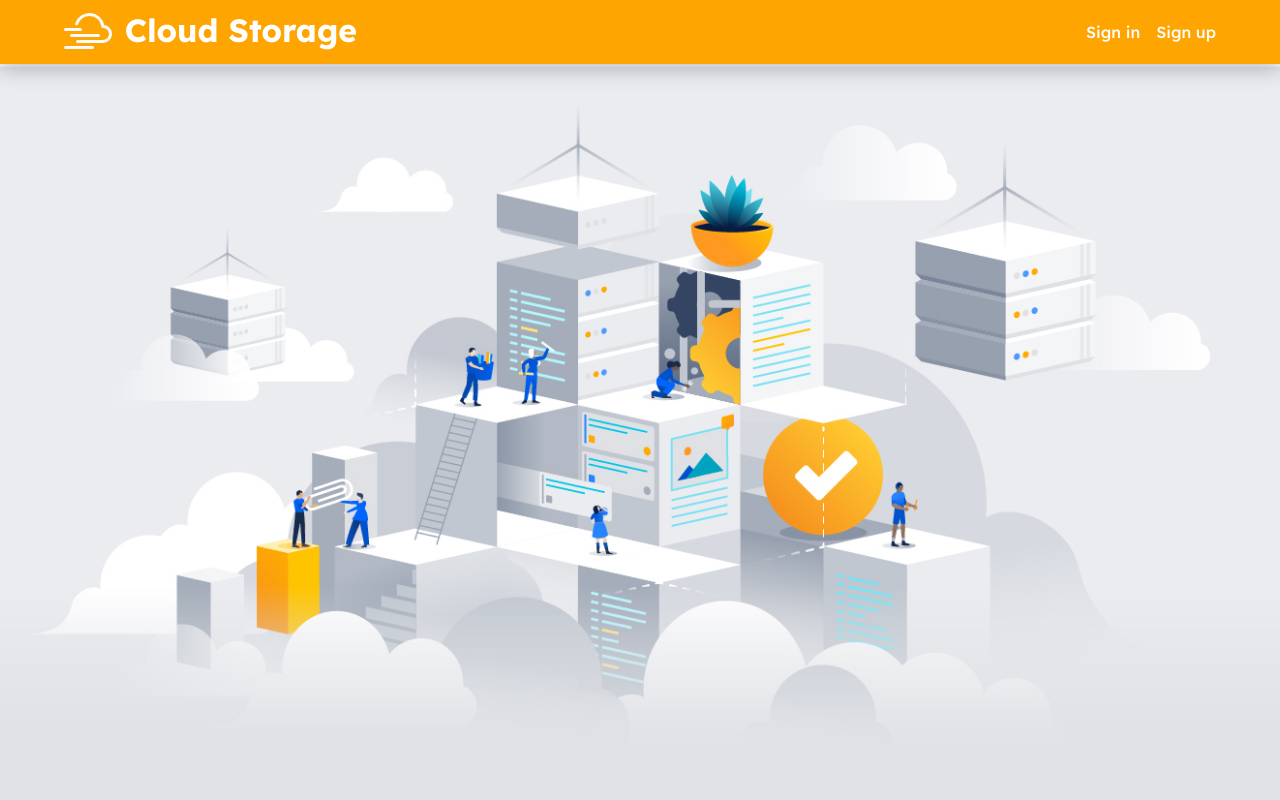
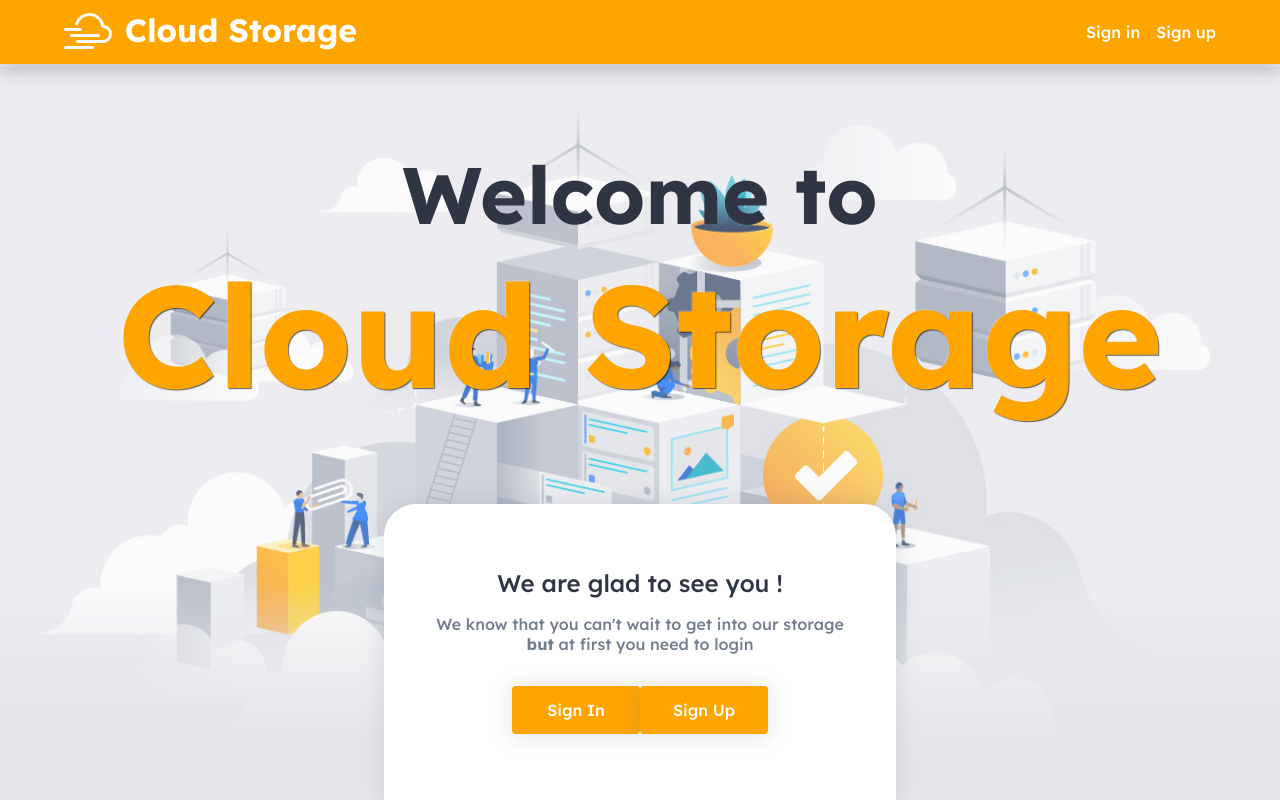
Before and after one commit to sergeimurin29/Cloud-Storage, a React (Create React App) app in the folder client/: page / in a window 1280 px wide. Built offline with nearby package versions, Linux system fonts and the light colour scheme.

Commit message:
Home page

```diff
--- a/client/src/App.css
+++ b/client/src/App.css
@@ -57,7 +57,7 @@ img {
 
 
     --color-background-main: #f1f2f6;
-    --color-background-container: #ffffff;
+    --color-background-container: rgb(255, 255, 255);
     --color-background-navbar: #ffa502;
 
     --color-link-main: #ffa502;
--- a/client/src/animations.css
+++ b/client/src/animations.css
@@ -61,3 +61,36 @@
         transform-origin: 100% 0%;
     }
 }
+
+
+.focus-in-expand {
+    -webkit-animation: focus-in-expand 0.8s cubic-bezier(0.250, 0.460, 0.450, 0.940) both;
+    animation: focus-in-expand 0.8s cubic-bezier(0.250, 0.460, 0.450, 0.940) both;
+}
+
+@-webkit-keyframes focus-in-expand {
+    0% {
+        letter-spacing: -0.5em;
+        -webkit-filter: blur(12px);
+        filter: blur(12px);
+        opacity: 0;
+    }
+    100% {
+        -webkit-filter: blur(0px);
+        filter: blur(0px);
+        opacity: 1;
+    }
+}
+@keyframes focus-in-expand {
+    0% {
+        letter-spacing: -0.5em;
+        -webkit-filter: blur(12px);
+        filter: blur(12px);
+        opacity: 0;
+    }
+    100% {
+        -webkit-filter: blur(0px);
+        filter: blur(0px);
+        opacity: 1;
+    }
+}
--- a/client/src/components/pages/home/Home.js
+++ b/client/src/components/pages/home/Home.js
@@ -1,10 +1,45 @@
 import React from 'react';
+import {useSelector} from "react-redux";
+import {Link} from "react-router-dom";
+
 import homeImage from "../../../assets/home-image.jpeg";
+import "./home.css";
 
 const Home = () => {
+    const user = useSelector(state => state.user.currentUser);
+    const isAuth = useSelector(state => state.user.isAuth);
     return (
         <div className={"home-page"}>
-            <img src={homeImage} alt={"Cloud Storage home page"}/>
+            <img src={homeImage} style={{opacity: "0.7"}} alt={"Cloud Storage home page"}/>
+            <div className="home-hello-container">
+                <div className={"h1-welcome"}>Welcome to</div>
+                <div className={"h1-cloud focus-in-expand"}>Cloud Storage</div>
+            </div>
+            <div className="home-navigate-container shadow">
+                <div className={"home-navigate-container-header"}>
+                    We are glad to see you {user.email ? user.email.split("@")[0] : ""}!
+                </div>
+                <div className={"words"}>
+                    {!user.email && <>We know that you can't wait to get into our storage <b>but</b> at first you need
+                        to login</>}
+                    {user.email && <>You are already logged in and can use our storage if of course you have no space
+                        left. We're kidding! There is enough space for everyone.</>}
+
+                </div>
+                <div className={"footer"}>
+                    {!isAuth &&
+                        <>
+                            <Link to={"sign-in"} className={"btn"}>Sign In</Link>
+                            <Link to={"sign-up"} className={"btn"}>Sign Up</Link>
+                        </>
+                    }
+                    {isAuth &&
+                        <>
+                            <Link to={"storage"} className={"btn"}>To Storage</Link>
+                        </>
+                    }
+                </div>
+            </div>
         </div>
     );
 };
--- /dev/null
+++ b/client/src/components/pages/home/home.css
@@ -0,0 +1,67 @@
+.home-hello-container {
+    position: absolute;
+    height: calc(100vh - var(--height-navbar) - 20vh);
+    width: 100vw;
+    top: 0;
+    display: flex;
+    justify-content: start;
+    align-items: center;
+    flex-direction: column;
+}
+
+.h1-welcome {
+    display: inline-block;
+    padding: 0;
+    margin-top: 10vh;
+    font-size: 5rem;
+    font-weight: bold;
+}
+
+.h1-cloud {
+    display: inline-block;
+    text-shadow: -1px -1px 1px rgba(255, 255, 255, 0.2), 1px 1px 1px rgba(0, 0, 0, 0.6);
+    font-size: 9rem;
+    color: var(--color-background-navbar);
+    padding: 0;
+    margin: 0;
+    font-weight: bolder;
+}
+
+.home-navigate-container {
+    background-color: var(--color-background-container);
+    position: absolute;
+    width: 40vw;
+    bottom: 0;
+    right: 30vw;
+    height: 37vh;
+    border-top-left-radius: 2rem;
+    border-top-right-radius: 2rem;
+}
+
+.home-navigate-container-header {
+    display: flex;
+    justify-content: center;
+    align-items: center;
+    padding-top: 4rem;
+    font-size: 1.5rem;
+}
+
+.words{
+    text-align: center;
+    color:var(--color-font-secondary);
+    font-size: 1rem;
+    padding: 1rem 3rem;
+}
+
+.footer{
+    margin-top:1rem;
+    display: flex;
+    align-items: center;
+    justify-content: center;
+    width: 100%;
+}
+.footer .btn{
+    display: flex;
+    justify-content: center;
+    align-items: center;
+}
--- a/client/src/components/pages/not-found/NotFound.js
+++ b/client/src/components/pages/not-found/NotFound.js
@@ -1,9 +1,12 @@
 import React from 'react';
+import "./not-found.css";
 
 const NotFound = () => {
     return (
-        <div className={"notfound-page"}>
-            not found
+        <div className={"not-found-page shadow"}>
+            <div className={"not-found"}>
+                Not found
+            </div>
         </div>
     );
 };
--- /dev/null
+++ b/client/src/components/pages/not-found/not-found.css
@@ -0,0 +1,18 @@
+.not-found-page {
+    position: absolute;
+    height: calc(100vh - var(--height-navbar));
+    width: 100vw;
+    background-color: black;
+    overflow: hidden;
+}
+
+.not-found {
+    position: absolute;
+    background: white;
+    border-radius: 1.5rem;
+    top: 25vh;
+    left: 30vw;
+    width: 40vw;
+    height: 50vh;
+
+}
--- a/client/src/components/sign-in/Sign-in.js
+++ b/client/src/components/sign-in/Sign-in.js
@@ -1,4 +1,4 @@
-import React from 'react';
+import React, {useState} from 'react';
 import "./Sign-in.css";
 import {useForm} from "react-hook-form";
 import {useDispatch} from "react-redux";
@@ -10,6 +10,8 @@ import crossIcon from "../../assets/close-window-icon.svg";
 
 const SignIn = () => {
 
+    const [redirect, setRedirect] = useState(false);
+
     const dispatch = useDispatch();
 
     const {formState: {errors, isValid}, handleSubmit, reset, register} = useForm({
@@ -18,6 +20,7 @@ const SignIn = () => {
 
     const onSubmit = (formData) => {
         dispatch(SignInAction(formData.email, formData.password));
+
     }
 
     const handleInputError = (nodeId) => {
--- a/client/src/components/sign-up/Sign-up.js
+++ b/client/src/components/sign-up/Sign-up.js
@@ -132,9 +132,9 @@ const SignUp = () => {
                     </div>
 
                     <button type="submit" className={"btn shadow sign-up-btn"} disabled={!isValid}>Sign Up</button>
-                    {redirect &&
+                    {/*{redirect &&
                         <Redirect to={"../sign-up-success"} replace={true}/>
-                    }
+                    }*/}
                 </form>
             </div>
         </div>
--- a/client/src/components/storage/popUp.js
+++ b/client/src/components/storage/popUp.js
@@ -34,16 +34,20 @@ const PopUp = () => {
     };
 
 
-
-
     return (
-        <div className={"pop-up"} onClick={() => {dispatch(setPopUpDisplay("none"));reset();}} style={{display: popUpDisplay}}>
-            <div className="pop-up-container scale-up-ver-center" onClick={(e) => e.stopPropagation()}>
+        <div className={"pop-up"} onClick={() => {
+            dispatch(setPopUpDisplay("none"));
+            reset();
+        }} style={{display: popUpDisplay}}>
+            <div className="pop-up-container shadow scale-up-ver-center" onClick={(e) => e.stopPropagation()}>
                 <div className="pop-up-header">
                     <div className="pop-up-title">
                         Create new folder
                     </div>
-                    <div onClick={() => {dispatch(setPopUpDisplay("none"));reset();}}>
+                    <div className={"close-icon-container"} onClick={() => {
+                        dispatch(setPopUpDisplay("none"));
+                        reset();
+                    }}>
                         <img src={crossIcon} className={"close-icon"} alt={"Close window"}/>
                     </div>
                 </div>
@@ -69,7 +73,9 @@ const PopUp = () => {
                         }
                     </div>
 
-                    <button type="submit" className={"btn shadow"} disabled={!isValid}>Create</button>
+                    <div className={"pop-up-btn-container"}>
+                        <button type="submit" className={"btn shadow"} disabled={!isValid}>Create</button>
+                    </div>
 
                 </form>
             </div>
--- a/client/src/components/storage/storage.css
+++ b/client/src/components/storage/storage.css
@@ -81,10 +81,42 @@ select.input {
 }
 
 .pop-up-container {
-    width: 30%;
-    height: 20vh;
+    width: 30vw;
+    height: 30vh;
     background: var(--color-background-container);
+    border-radius: 0.5rem;
+    display: flex;
+    justify-content: center;
+    align-items: center;
+    flex-direction: column;
 }
+
+.pop-up-header {
+    width: 100%;
+    display: flex;
+    justify-content: center;
+    align-items: center;
+    font-size: 1.2rem;
+    margin-bottom: 1rem;
+}
+
+.pop-up-header .close-icon-container {
+    position: absolute;
+    right: 1rem;
+    top: 1rem;
+}
+.pop-up-container form {
+    display: flex;
+    flex-direction: column;
+    justify-content: center;
+}
+.pop-up-btn-container{
+    width: 100%;
+    display: flex;
+    justify-content: right;
+    align-items: center;
+}
+
 
 .drag-hover {
     width: 100vw;
@@ -217,3 +249,11 @@ select.input {
 .btn-plate.active, .btn-list.active {
     filter: var(--color-icons-filter5);
 }
+
+.storage-upload form .input{
+    padding-top: 0.75rem;
+    height: 2rem;
+    display: flex;
+    align-items: center;
+    justify-items: center;
+}
--- a/client/src/routes/NavRoutes.js
+++ b/client/src/routes/NavRoutes.js
@@ -19,7 +19,7 @@ const NavRoutes = () => {
                 <Route path={"/"} element={<Layout/>}>
                     <Route index element={<Home/>}/>
                     <Route path={"*"} element={<NotFound/>}/>
-                    <Route path={"sign-up-success"} element={<SignUpSuccess/>}/>
+                    {/*<Route path={"sign-up-success"} element={<SignUpSuccess/>}/>*/}
                     {!isAuth &&
                         <>
                             <Route path={"sign-in"} element={<SignIn/>}/>
```
Also changed, not shown: client/src/components/storage/storageUpload.js (+12 -6 lines).
